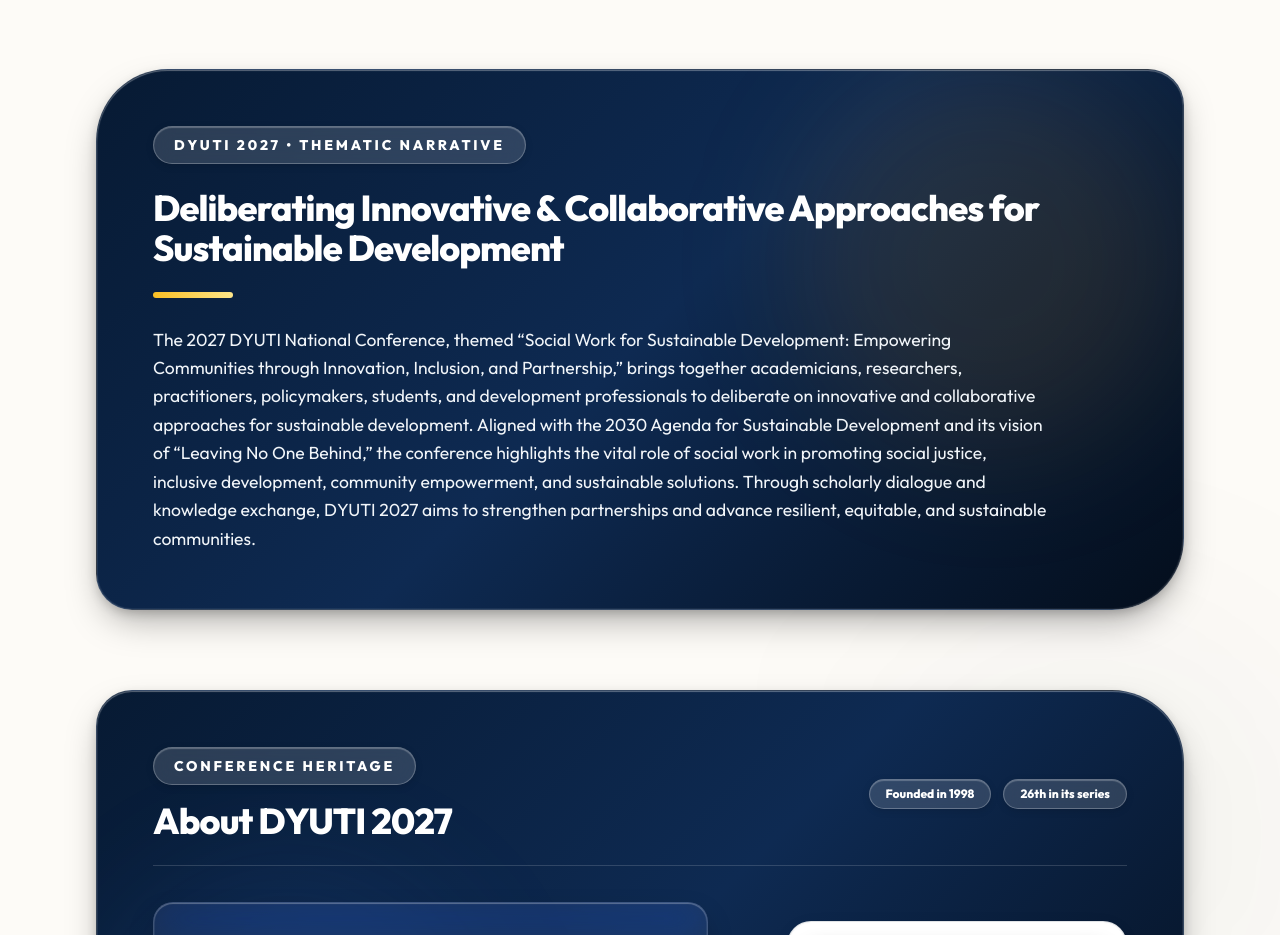
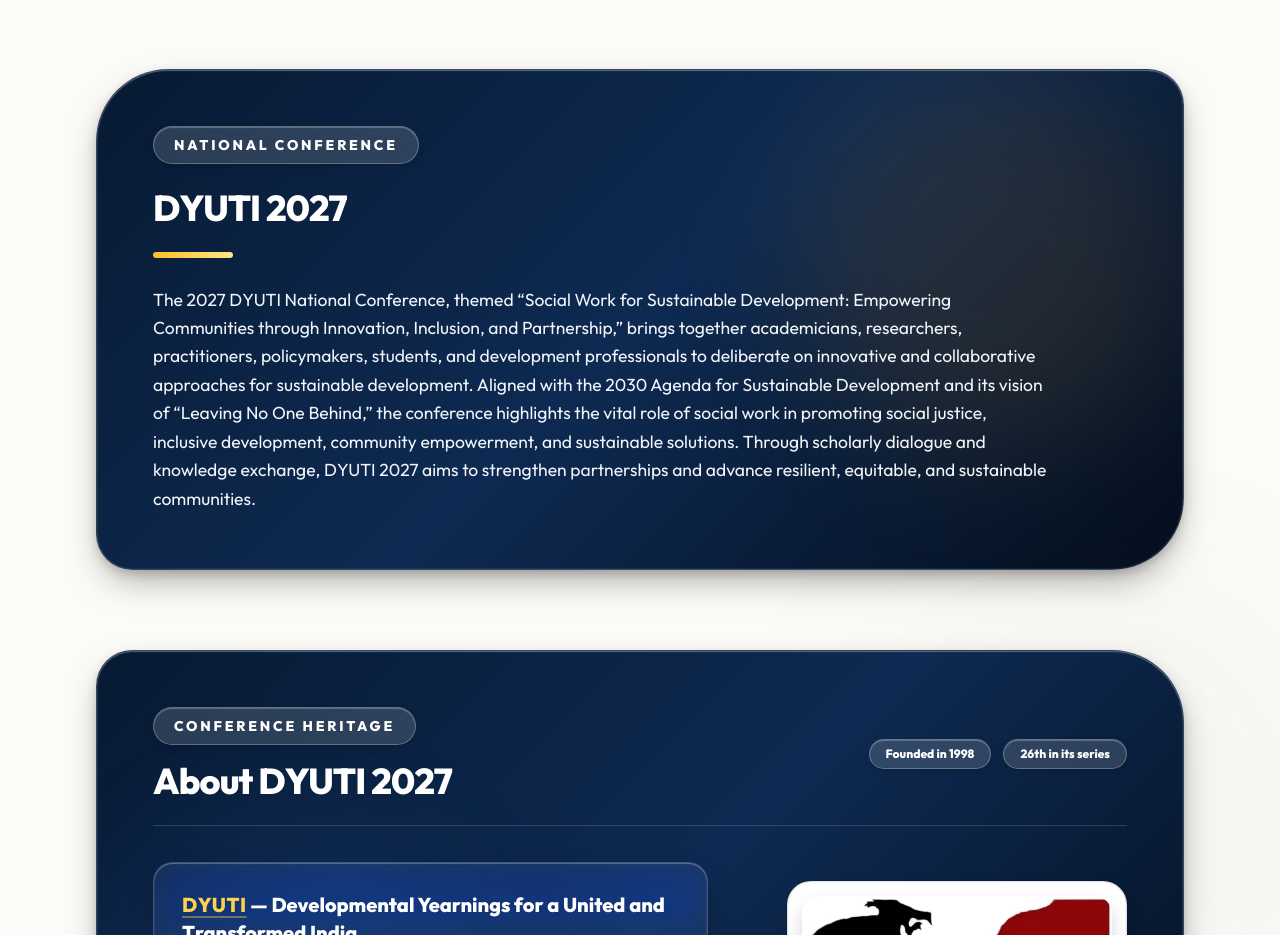
Before and after one commit to Rlabzteam/Dyuti27, a React (Vite) app: page / in a window 1280 px wide. Shown: the part 1040-1975 px from the top of the page. Built offline with nearby package versions, Linux system fonts and the light colour scheme.

Commit message:
Update home page first card heading to DYUTI 2027

```diff
--- a/src/components/sections/ConferenceOverview.tsx
+++ b/src/components/sections/ConferenceOverview.tsx
@@ -16,18 +16,18 @@ export const ConferenceOverview: React.FC = () => {
 
       <div className="max-w-6xl mx-auto px-4 sm:px-8 space-y-16 sm:space-y-20 relative z-10">
 
-        {/* ── 01: THEME NARRATIVE (Asymmetric Curved Leaf Shape Card in Deep Ocean Navy Gradient) ── */}
+        {/* ── 01: DYUTI 2027 (Asymmetric Curved Leaf Shape Card in Deep Ocean Navy Gradient) ── */}
         <div className="rounded-[28px] sm:rounded-[36px] rounded-tl-[56px] sm:rounded-tl-[72px] rounded-br-[56px] sm:rounded-br-[72px] hd-card hd-card-dark text-white p-8 sm:p-12 lg:p-14 shadow-2xl relative overflow-hidden">
           {/* Subtle background glow */}
           <div className="absolute top-0 right-0 w-96 h-96 bg-amber-500/10 rounded-full blur-3xl pointer-events-none" />
 
           <div className="space-y-6 relative z-10">
             <div className="inline-flex items-center px-5 py-2 rounded-full bg-white/15 border border-white/25 text-white text-xs sm:text-sm font-sans font-black uppercase tracking-[0.2em] shadow-md hd-chip">
-              <span>DYUTI 2027 &bull; Thematic Narrative</span>
+              <span>National Conference</span>
             </div>
 
             <h2 className="font-heading font-black text-2xl sm:text-3xl lg:text-4xl text-white leading-snug max-w-4xl tracking-tight">
-              Deliberating Innovative &amp; Collaborative Approaches for Sustainable Development
+              DYUTI 2027
             </h2>
 
             <div className="w-20 h-1.5 bg-gradient-to-r from-amber-400 to-amber-200 rounded-full" />
```
